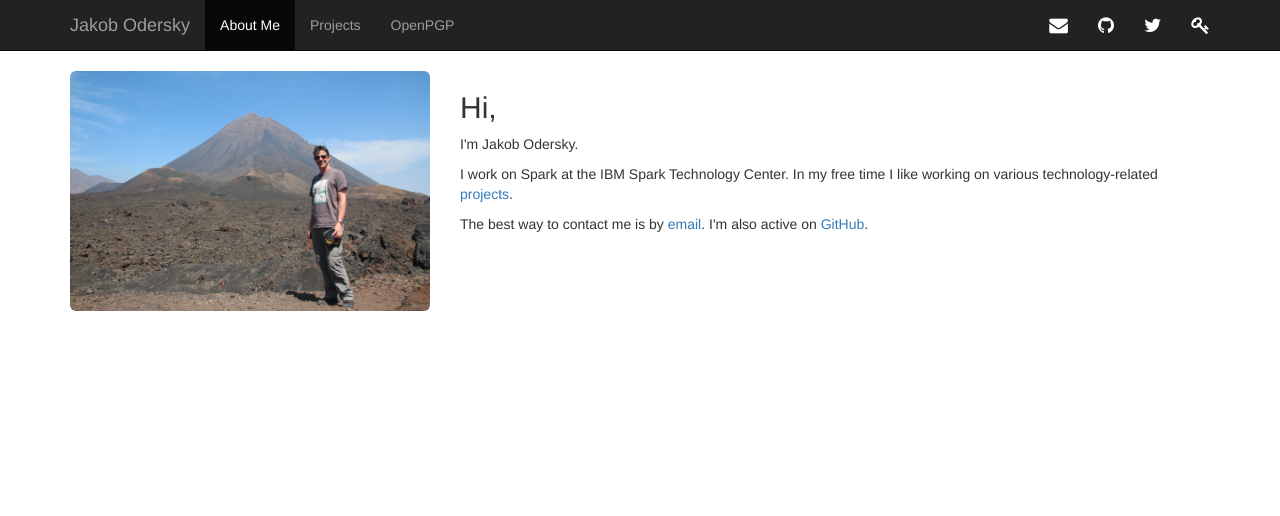
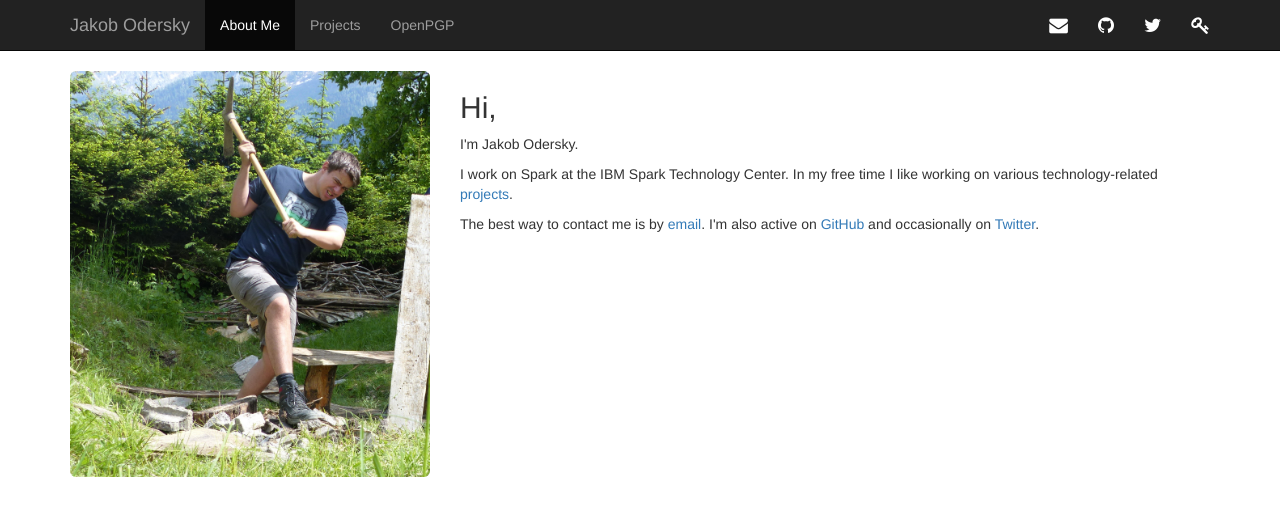
Before and after one commit to jodersky/homepage, a Jekyll site: the page built from index.html, in a window 1280 px wide. Shown: the top 516 px of the page. Built offline with Jekyll 4.4.1, drawn with Linux system fonts in a browser that asks for light colours.

Commit message:
Update website

```diff
--- a/_includes/header.html
+++ b/_includes/header.html
@@ -27,8 +27,8 @@
 					</li>
 				</ul>
 				<ul class="nav navbar-nav navbar-right">
-					<li>
-					    <a href="<a href=http://www.google.com/recaptcha/mailhide/d?k=01ecAECCw0UTFSy4JfUdnC-A==&c=JvsVYN_90iPSeJ3I3ABQXtGxrXIflCcU97OdcBtHJLM=" title="Email"><i class="fa fa-inverse fa-lg fa-envelope"></i></a>
+				    <li>
+					<a href="http://www.google.com/recaptcha/mailhide/d?k=01tL1XC5bo2SJ3fq7FoaShcA==&amp;c=s-k3ROSJ2zGcnjLJ0-7DfnoZK7BgJ5sNjTJfsRM8D1g=" onclick="window.open('http://www.google.com/recaptcha/mailhide/d?k\x3d01tL1XC5bo2SJ3fq7FoaShcA\x3d\x3d\x26c\x3ds-k3ROSJ2zGcnjLJ0-7DfnoZK7BgJ5sNjTJfsRM8D1g\x3d', '', 'toolbar=0,scrollbars=0,location=0,statusbar=0,menubar=0,resizable=0,width=500,height=300'); return false;" title="Email address"><i class="fa fa-inverse fa-lg fa-envelope"></i></a>
 					</li>
 					<li>
 						<a href="https://www.github.com/jodersky" title="GitHub"><i class="fa fa-inverse fa-lg fa-github"></i></a>
--- a/index.html
+++ b/index.html
@@ -11,7 +11,7 @@ id: about
 		<h2>Hi,</h2>
 		<p>I'm Jakob Odersky.</p>
 		<p>I work on Spark at the IBM Spark Technology Center. In my free time I like working on various technology-related <a href="/projects/">projects</a>.</p>
-		<p>The best way to contact me is by <a href="http://www.google.com/recaptcha/mailhide/d?k=01ecAECCw0UTFSy4JfUdnC-A==&c=JvsVYN_90iPSeJ3I3ABQXtGxrXIflCcU97OdcBtHJLM=">email</a>. I'm also active on <a href="https://www.github.com/jodersky">GitHub</a>.</p>
+		<p>The best way to contact me is by <a href="http://www.google.com/recaptcha/mailhide/d?k=01ecAECCw0UTFSy4JfUdnC-A==&c=JvsVYN_90iPSeJ3I3ABQXtGxrXIflCcU97OdcBtHJLM=">email</a>. I'm also active on <a href="https://www.github.com/jodersky">GitHub</a> and occasionally on <a href="https://twitter.com/jodersky">Twitter</a>.</p>
 		<!--<p><i class="fa fa-hand-o-right"></i> <a href="/assets/cv.pdf">Resume</a></p>-->
 	</div>
 </div>
```
Also changed, not shown: assets/images/jakob.jpg.
